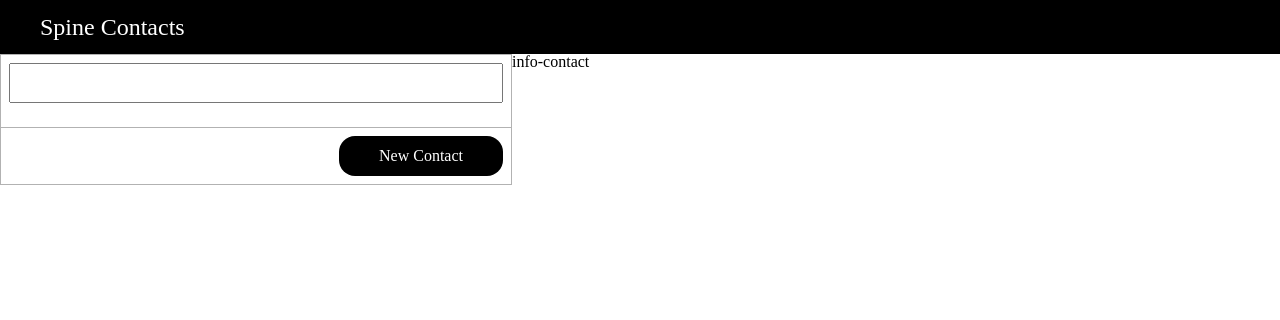
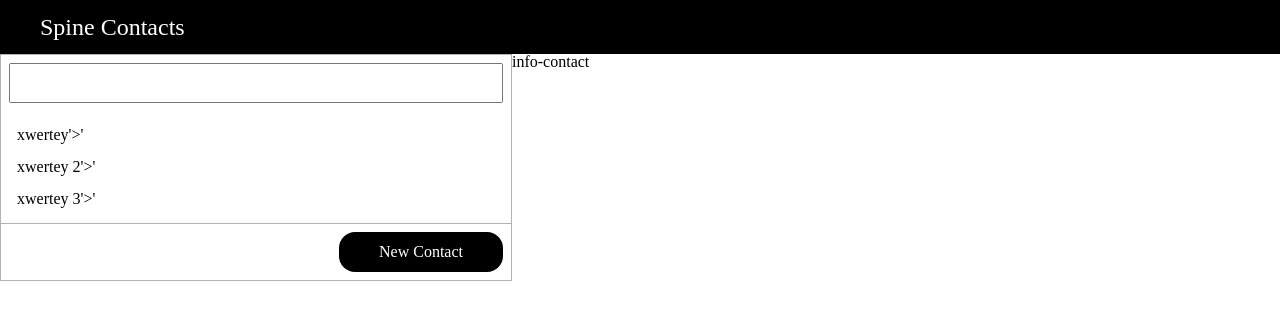
Before and after one commit to dzmitry-viartseika/test-assignment-crm-contacts, a Vue app: page / in a window 1280 px wide. Shown: the top 320 px of the page. Built offline with nearby package versions, Linux system fonts and the light colour scheme.

Commit message:
first commit

```diff
--- a/src/components/contactsTemplate.vue
+++ b/src/components/contactsTemplate.vue
@@ -9,8 +9,14 @@
                v-for="contact in contacts"
                :key="contact.id"
           >
-            <div class="contacts__item">
-
+            <div class="contacts-row">
+              <div class="contacts-row__img">
+                x
+              </div>
+              <div class="contacts-row__text">
+                {{ contact.firstName }}
+              </div>
+              <i>'>'</i>
             </div>
           </div>
         </div>
```
